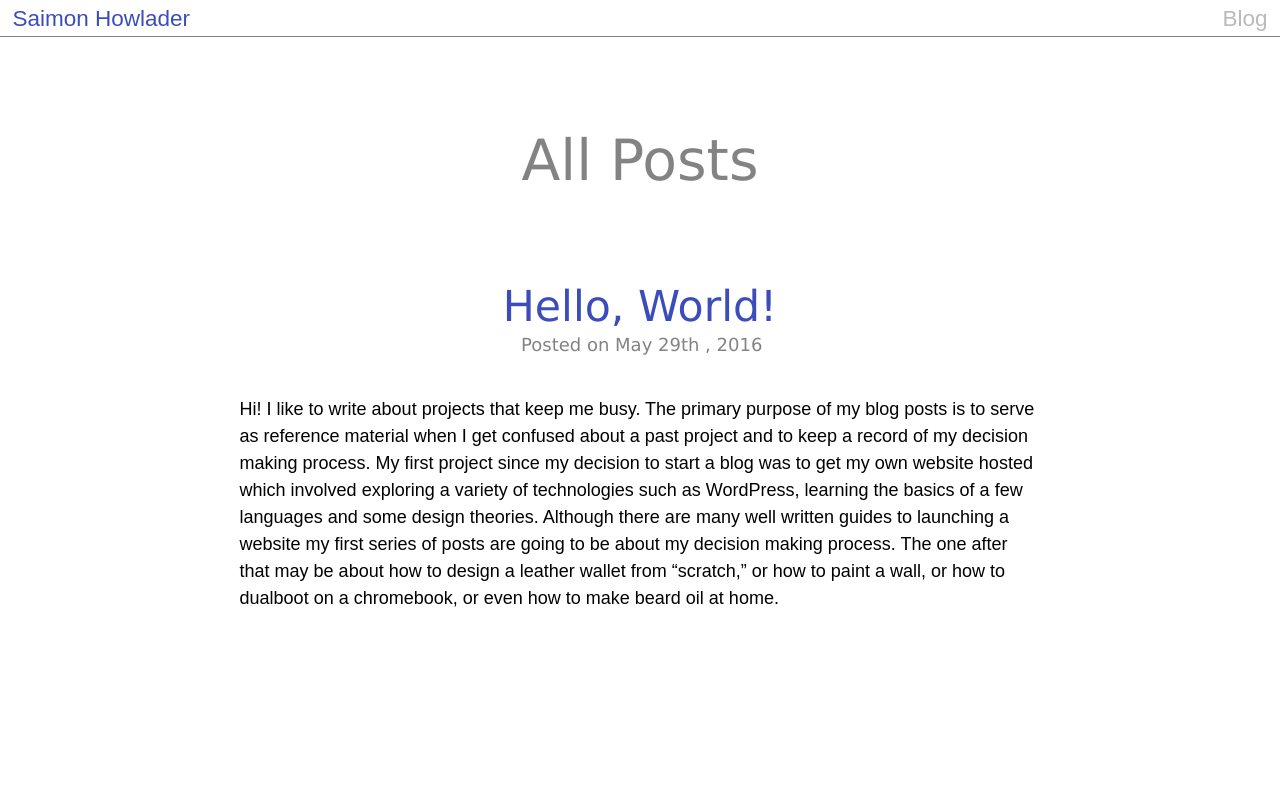
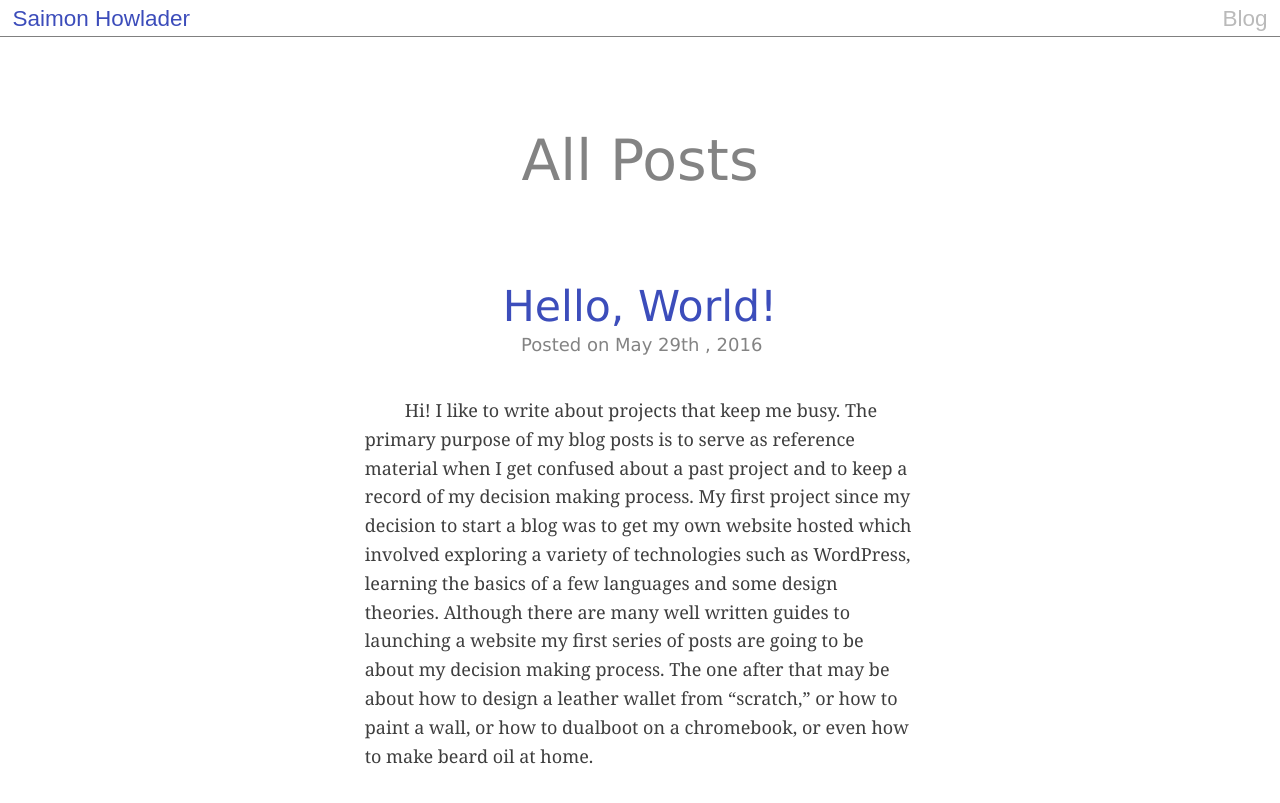
Before and after one commit to saimonhowlader/saimonhowlader.github.io, a Jekyll site: the page built from blog/index.html, in a window 1280 px wide. Shown: the top 803 px of the page. Built offline with Jekyll 4.4.1, drawn with Linux system fonts in a browser that asks for light colours.

Commit message:
Add files via upload

```diff
--- a/blog/index.html
+++ b/blog/index.html
@@ -11,8 +11,8 @@
 				{% assign d = post.date | date: "%-d" %} {{ post.date | date: "%B" }} {% case d %} {% when '1' or '21' or '31' %}{{ d }}st {% when '2' or '22' %}{{ d }}nd {% when '3' or '23' %}{{ d }}rd {% else %}{{ d }}th {% endcase %}, {{ post.date | date: "%Y" }}
 			</time>
 		</p>
-		<p class="the-excerpt">
+		<div class="the-excerpt">
 			{{ post.excerpt }}
-		</p>
+		</div>
 	{% endfor %}
 </div>
```
